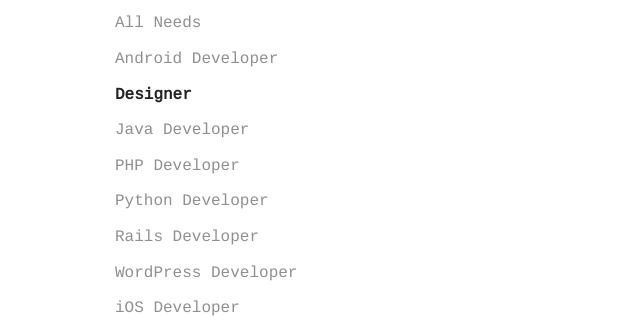
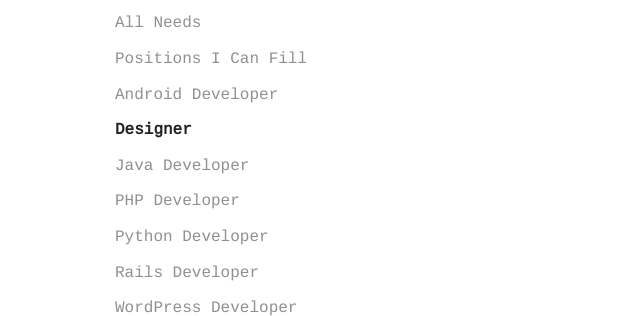
Before and after one commit to joshfullmer/socialteambuilder, a Django app: page /positions/2 in a window 1280 px wide. Shown: the part 234-550 px from the top of the page, without its empty margins (0-640 px from the left). Run offline with Django 3.2, Linux system fonts and the light colour scheme; a user stored in the database is signed in; data comes from the database, SQL or seed files in the repository; both versions use the stored data as it was after the commit.

Commit message:
Add user fillable positions

```diff
--- a/assets/css/teams.css
+++ b/assets/css/teams.css
@@ -54,3 +54,8 @@ input.hidden-delete {
     top: 0;
     right: 0;
   }
+
+#id_positions {
+    height: 180px;
+    appearance: none;
+}
--- a/teams/forms.py
+++ b/teams/forms.py
@@ -39,7 +39,7 @@ class UserProfileForm(forms.ModelForm):
 
     class Meta:
         model = models.UserProfile
-        fields = ['full_name', 'description', 'avatar']
+        fields = ['full_name', 'description', 'avatar', 'positions']
 
 
 class ProjectForm(forms.ModelForm):
--- a/teams/models.py
+++ b/teams/models.py
@@ -11,6 +11,7 @@ class UserProfile(models.Model):
     full_name = models.CharField(max_length=100)
     description = models.TextField()
     avatar = models.ImageField(default='', upload_to='./avatars')
+    positions = models.ManyToManyField('Position')
 
 
 class Skill(models.Model):
--- a/teams/templates/teams/home.html
+++ b/teams/templates/teams/home.html
@@ -22,7 +22,10 @@
         <div class="circle--filter circle--secondary--module">
             <h4>Project Needs</h4>
             <ul class="circle--filter--list">
-                <li><a href="{% url 'teams:home' %}" class="{% if not position_pk %}selected{% endif %}">All Needs</a></li>
+                <li><a href="{% url 'teams:home' %}" class="{% if not position_pk and not fillable %}selected{% endif %}">All Needs</a></li>
+                {% if user.is_authenticated %}
+                <li><a href="{% url 'teams:fillable' fillable='fillable' %}" class="{% if fillable %}selected{% endif %}">Positions I Can Fill</a></li>
+                {% endif %}
                 {% for position in positions %}
                 <li><a href="{% url 'teams:position_filter' position_pk=position.pk %}" class="{% if position_pk == position.pk %}selected{% endif %}">{{ position.title }}</a></li>
                 {% endfor %}
--- a/teams/templates/teams/profile.html
+++ b/teams/templates/teams/profile.html
@@ -22,6 +22,10 @@
                 {% autoescape off %}
                 {{ user_profile.description|to_markdown }}
                 {% endautoescape %}
+                <h3>Positions I Can Fill</h3>
+                {% for position in user_profile.positions.all %}
+                    <p>{{ position.title }}</p>
+                {% endfor %}
             {% else %}
             <p>It looks like you haven't created your user profile yet.  Click the Edit button above to add your name, skills, and past projects. </p>
             {% endif %}
--- a/teams/templates/teams/profile_edit.html
+++ b/teams/templates/teams/profile_edit.html
@@ -21,6 +21,8 @@
                 {{ form.description }}
                 <span>This field is <a href="https://github.com/adam-p/markdown-here/wiki/Markdown-Cheatsheet" target="_blank">Markdown</a> enabled!</span>
             </div>
+            <h3>Positions I Can Fill</h3>
+            {{ form.positions }}
         </div>
 
         <div class="grid-25 grid-push-5">
--- a/teams/templates/teams/user_profile.html
+++ b/teams/templates/teams/user_profile.html
@@ -20,9 +20,14 @@
                 {% autoescape off %}
                 {{ user_profile.description|to_markdown }}
                 {% endautoescape %}
+                <h3>Positions I Can Fill</h3>
+                {% for position in user_profile.positions.all %}
+                    <p>{{ position.title }}</p>
+                {% endfor %}
             {% else %}
             <p>It looks like this user hasn't created their user profile yet.</p>
             {% endif %}
+
         </div>
 
         <h2>Past Projects</h2>
--- a/teams/urls.py
+++ b/teams/urls.py
@@ -34,6 +34,7 @@ urlpatterns = [
          views.apply,
          name='apply'),
     path('positions/<int:position_pk>', views.home, name='position_filter'),
+    path('positions/<fillable>', views.home, name='fillable'),
     path('search', views.search, name='search'),
     path('', views.home, name='home'),
 ] + static(settings.MEDIA_URL, document_root=settings.MEDIA_ROOT)
--- a/teams/views.py
+++ b/teams/views.py
@@ -14,7 +14,7 @@ from .tokens import account_activation_token
 
 
 # Create your views here.
-def home(request, position_pk=None):
+def home(request, position_pk=None, fillable=None):
     if request.user.is_authenticated:
         user_applications = models.Application.objects.filter(
             user=request.user)
@@ -28,11 +28,16 @@ def home(request, position_pk=None):
             position__pk=position_pk)
     else:
         project_positions = models.ProjectPosition.objects.all()
+    if fillable and request.user.is_authenticated:
+        user_profile = models.UserProfile.objects.get(user=request.user)
+        project_positions = project_positions.filter(
+            position__in=user_profile.positions.all())
     return render(
         request,
         'teams/home.html',
         {'positions': positions,
          'position_pk': position_pk,
+         'fillable': fillable,
          'project_positions': project_positions,
          'user_apps': user_application_positions})
 
@@ -206,8 +211,8 @@ def profile_edit(request):
             user_profile = form.save(commit=False)
             user_profile.user = request.user
             user_profile.save()
+            form.save_m2m()
             skill_instances = skill_formset.save(commit=False)
-            print(skill_formset.deleted_objects)
             for obj in skill_formset.deleted_objects:
                 obj.delete()
             for each in skill_instances:
```
Also changed, not shown: db.sqlite3, teams/migrations/0007_userprofile_positions.py (added).
